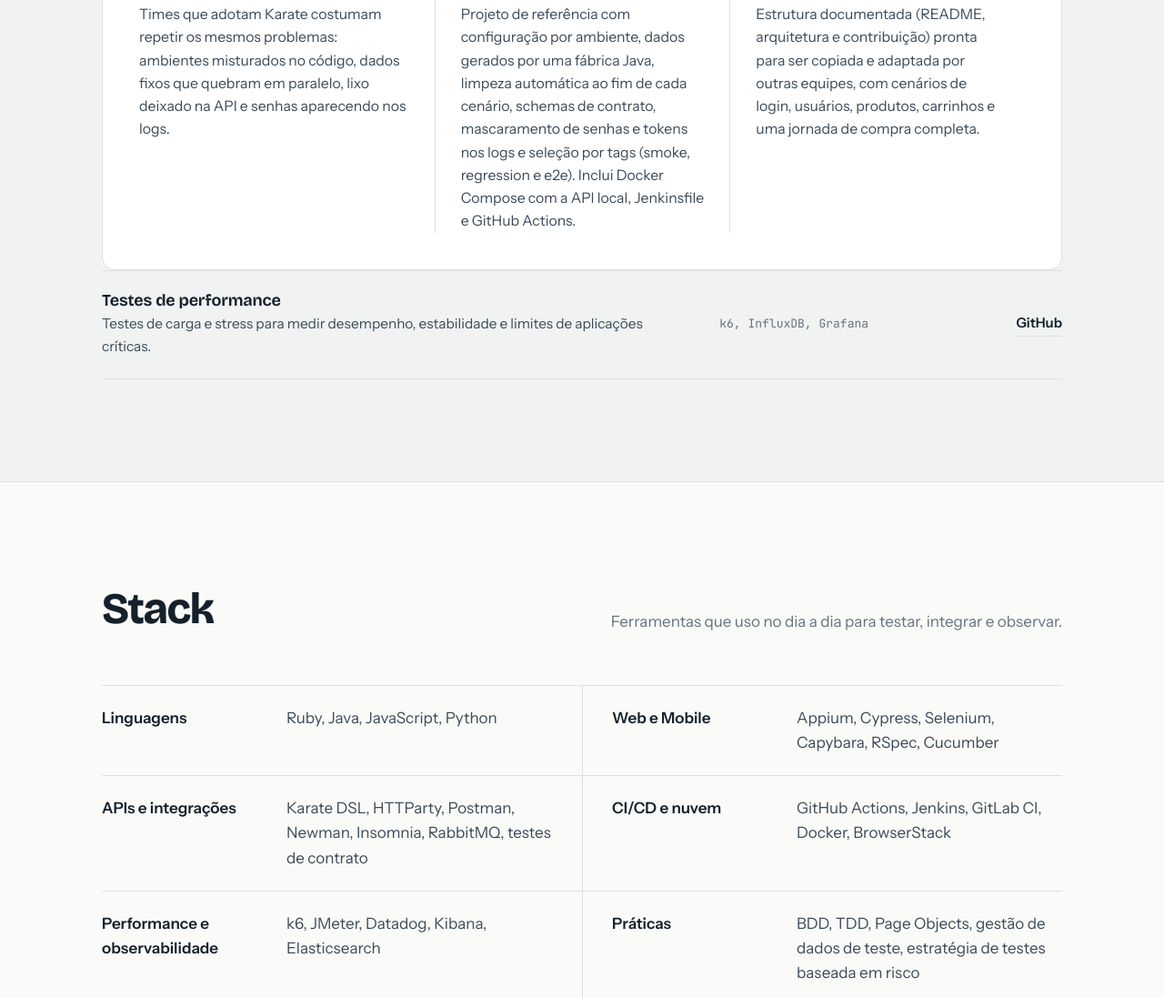
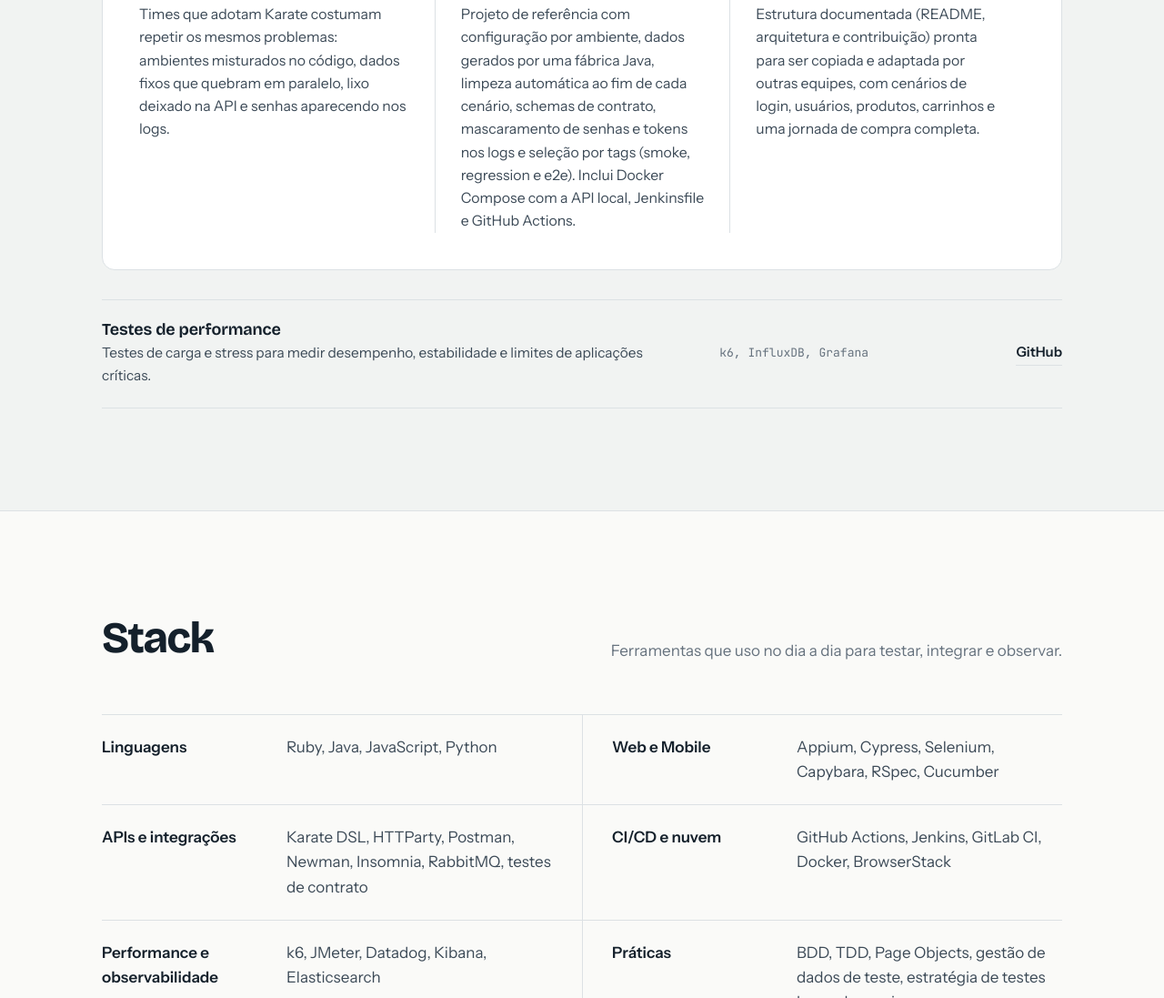
Before and after one commit to David-Nascimento/qa-automation-portfolio, a plain HTML site: page index.html in a window 1280 px wide. Shown: the part 5210-6307 px from the top of the page at 91% size. Drawn offline with nearby package versions, Linux system fonts and the light colour scheme.

Commit message:
fix: espaça a lista de repositórios após os cases de automação
Co-Authored-By: Claude Sonnet 5.5 <noreply@anthropic.com>
Claude-Session: https://claude.ai/code/session_01M8xYCHWj2zuRhFPbrjwJz5

```diff
--- a/css/style.css
+++ b/css/style.css
@@ -268,6 +268,7 @@ img, svg { display: block; }
 .case-cols p { color: var(--ink-soft); font-size: .9875rem; }
 
 .repos { border-top: 1px solid var(--rule); }
+.case + .repos { margin-top: 32px; }
 .repo {
   display: grid; grid-template-columns: minmax(0, 2.2fr) minmax(0, 1fr) auto;
   gap: 12px 32px; align-items: center; padding: 22px 0; border-bottom: 1px solid var(--rule);
```
